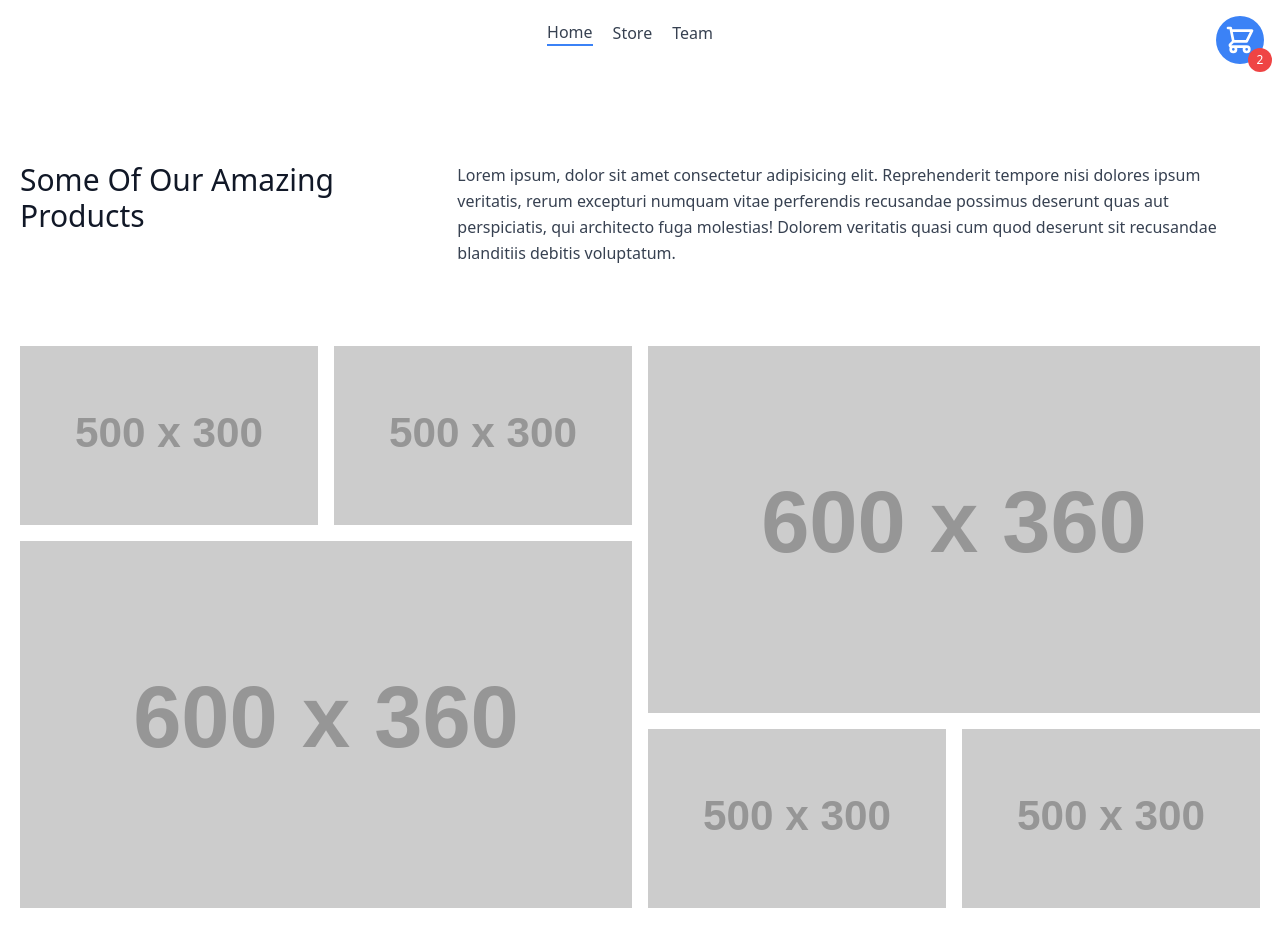
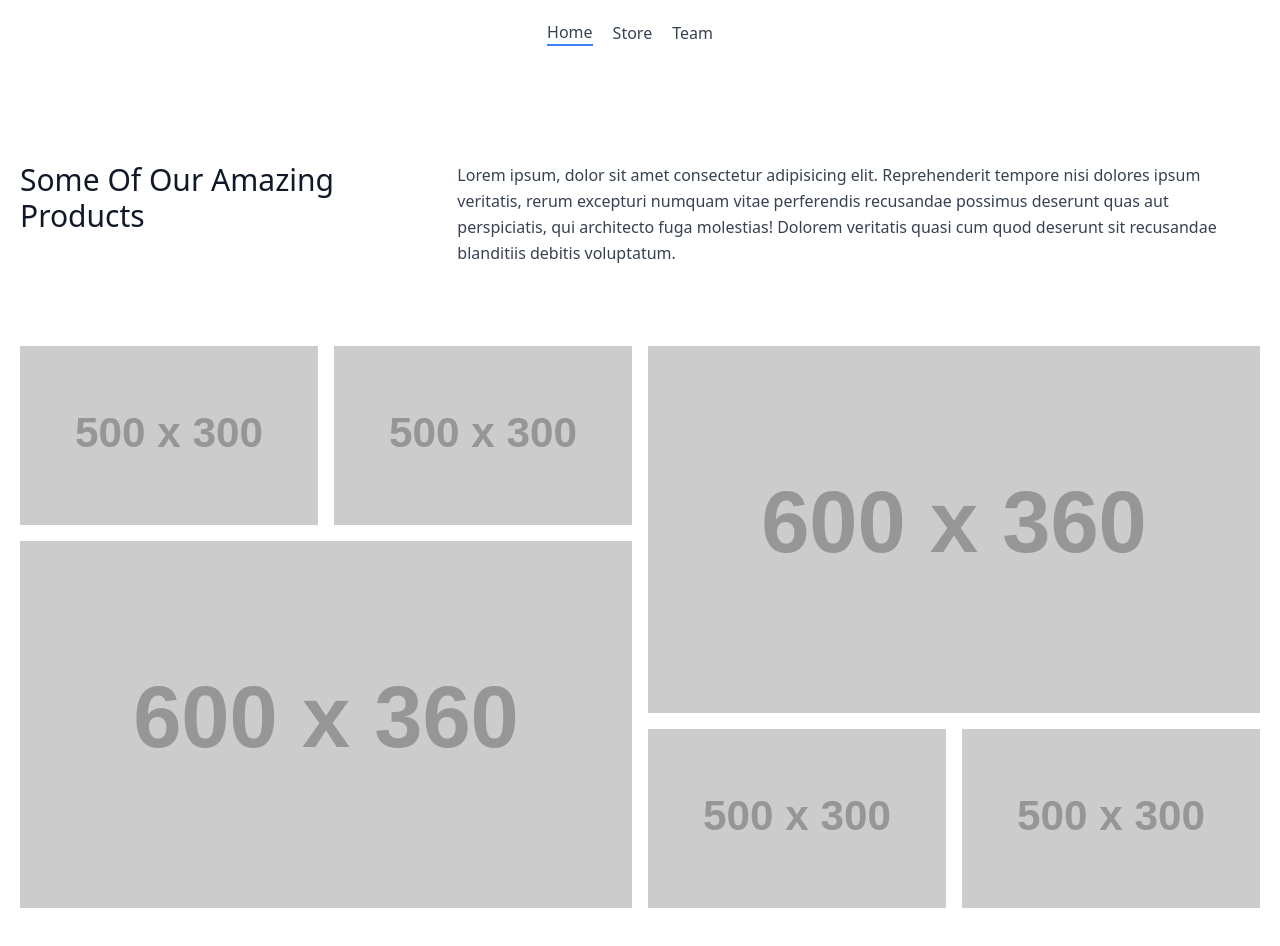
Before and after one commit to BRVIT/Shopping-cart, a website: page index.html in a window 1280 px wide. Drawn offline with nearby package versions, Linux system fonts and the light colour scheme; placeholder pictures from the web are drawn by us.

Commit message:
first commit

```diff
--- a/index.html
+++ b/index.html
@@ -113,7 +113,7 @@
       </div>
       <button
         data-cart
-        class="fixed top-0 right-0 mr-4 mt-4 w-12 bg-blue-500 p-2 rounded-full text-white hover:bg-blue-700"
+        class="fixed top-0 right-0 mr-4 mt-4 w-12 bg-blue-500 p-2 rounded-full text-white hover:bg-blue-700 invisible"
       >
         <svg
           xmlns="http://www.w3.org/2000/svg"
```
